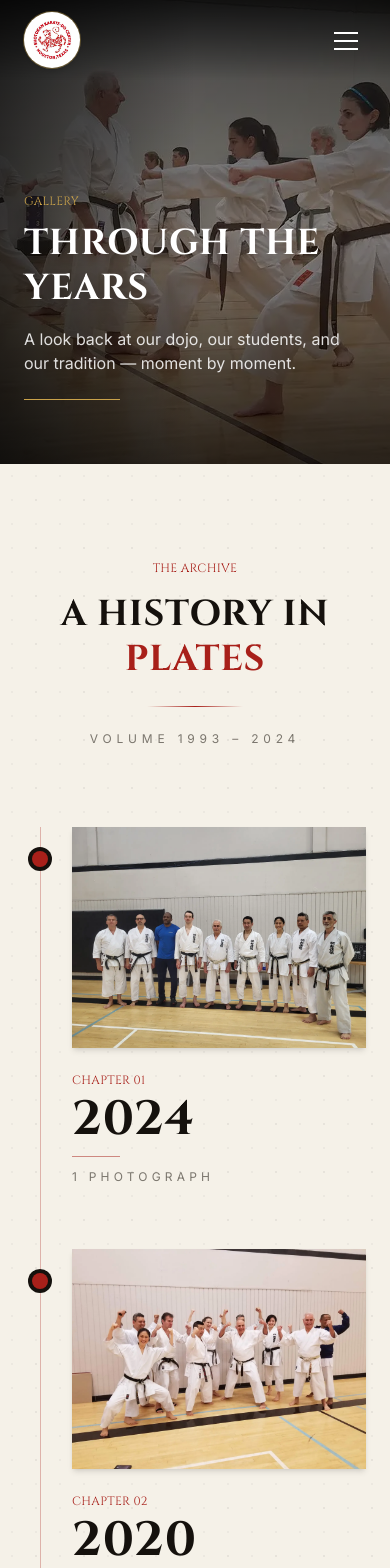
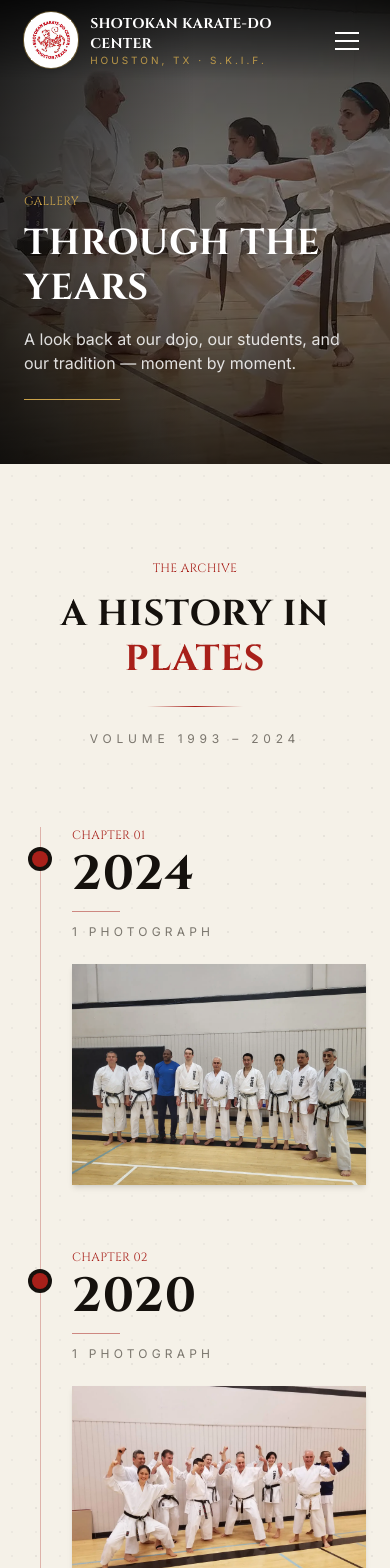
Before and after one commit to davidherascu-tx/shotokanhouston, a Next.js app: page /gallery in a window 390 px wide. Shown: the top 1568 px of the page. Built offline with nearby package versions, Linux system fonts and the light colour scheme.

Commit message:
Fixed issues

```diff
--- a/app/components/Navbar.tsx
+++ b/app/components/Navbar.tsx
@@ -52,8 +52,8 @@ export default function Navbar() {
               className="h-10 w-10 object-contain"
             />
           </span>
-          <div className="hidden sm:block leading-tight">
-            <div className="font-display text-lg font-bold uppercase tracking-widest text-bone group-hover:text-gold transition-colors">
+          <div className="block leading-tight">
+            <div className="font-display text-sm font-bold uppercase tracking-widest text-bone group-hover:text-gold transition-colors sm:text-lg">
               Shotokan Karate-Do Center
             </div>
             <div className="text-[10px] uppercase tracking-[0.3em] text-gold/90">
--- a/app/components/gallery/Zigzag.tsx
+++ b/app/components/gallery/Zigzag.tsx
@@ -71,7 +71,7 @@ export default function Zigzag({ items }: Props) {
 
                 {/* Year + caption column — sticky while photos are in view */}
                 <div
-                  className={`pl-12 sm:pl-0 sm:sticky sm:top-24 sm:self-start ${photoSide === "left" ? "sm:pl-12 sm:order-2 sm:text-left" : "sm:pr-12 sm:order-1 sm:text-right"}`}
+                  className={`pl-12 sm:pl-0 order-first sticky top-20 self-start sm:top-24 ${photoSide === "left" ? "sm:pl-12 sm:order-2 sm:text-left" : "sm:pr-12 sm:order-1 sm:text-right"}`}
                 >
                   <div className="font-display text-xs uppercase tracking-[0.4em] text-crimson">
                     Chapter {String(i + 1).padStart(2, "0")}
```
